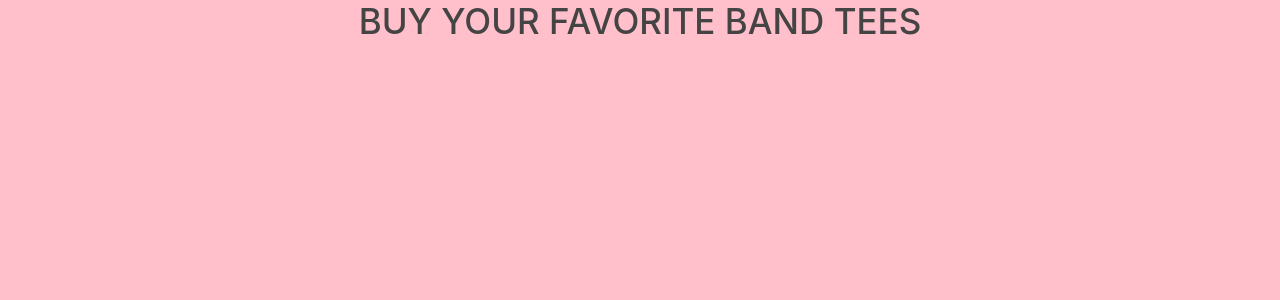
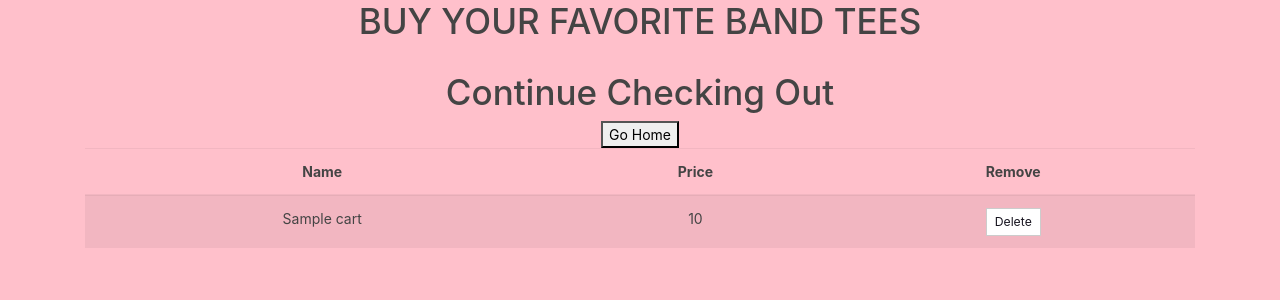
Before and after one commit to KabsaA/contractorProject, a Flask app: page /cart in a window 1280 px wide. Shown: the top 300 px of the page. Run offline with Flask 2, Linux system fonts and the light colour scheme; a database or web service that is not in the repository returns one stand-in record (values such as "Sample title"); some libraries are stand-ins or nearby versions.

Commit message:
fixed layout

```diff
--- a/app.py
+++ b/app.py
@@ -35,9 +35,7 @@ items.insert_many([
     }
 ])
 
-@app.route('/cart')
-def cart():
-    return render_template("cart.html" , title='Cart')
+
 
 @app.route('/')
 def home():
@@ -57,8 +55,8 @@ def item_add():
     title = "add item to cart"
     return render_template('cart.html', title=title, items={})
 
-@app.route('/add', methods=['POST'])
-def add_item():
+@app.route('/cart/<item_id>/adds', methods=['POST'])
+def add_item(item_id):
     '''Submit new item to inventory'''
     item = {
         'name': request.form.get('name'),
@@ -104,9 +102,10 @@ def item_delete(item_id):
     '''Delete item'''
     items.delete_one({'_id': ObjectId(item_id)})
 
+    return redirect(url_for('show_admin'))
 
-@app.route('/cart/<item_id>/', methods=['POST'])
-def add_to_cart():
+@app.route('/cart/<item_id>/add', methods=['POST'])
+def add_to_cart(item_id):
     '''Submit new item to cart'''
     item = {
         'name': request.form.get('name'),
@@ -114,7 +113,7 @@ def add_to_cart():
         'title': request.form.get('title')
     }
 
-    add_item = items.insert_one(item).inserted_id
+    add_item = cart.insert_one(item).inserted_id
     return redirect(url_for('show_cart', add_item=add_item))
 
 @app.route('/cart/<item_id>/delete', methods=['POST'])
--- a/templates/cart.html
+++ b/templates/cart.html
@@ -3,23 +3,29 @@
 
 
 {% block content %}
-<div>
-    {% if num == 0 %}
-        <h2>Nothing in cart</h2>
-    {% endif %}
 
-    {% for item in items %}
-    <div>
-        <h2>{{ item.name }}</h2>
-        <h3>{{ item.description }}</h3>
-        <img src={{ item.content }}>
-        <p>
-            <form method='POST' action='/items/{{ item._id }}'>
-                <input>
-                <button type='submit'>delete item</button>
-            </form>
-        <p>
-    </div>
-    {% endfor %}
-</div>
-{% endblock %}
+<h1>Continue Checking Out</h1>
+<button type='submit'onclick="window.location.href='/'"">Go Home</button>
+
+<table class="table table-striped">
+    <thead>
+        <th scope="col">Name</th>
+        <th scope="col">Price</th>
+        <th scope="col">Remove</th>
+    </thead>
+    <tbody>
+        {% for item in cart  %}
+            <tr>
+                <td>{{ item.name }}</td>
+                <td>{{ item.price }}</td>
+
+                <td><form method='POST' action='/cart/{{ item._id }}/delete'>
+                    <input type='hidden' name='_method' value='DELETE'>
+                    <button class='btn btn-secondary btn-sm' type='submit'>Delete</button>
+                </form></td>
+            </tr>
+        {% endfor %}
+    </tbody>
+</table>
+
+{% endblock content %}
```
Also changed, not shown: templates/home.html (+7 -2 lines), templates/item.html (deleted, +0 -21 lines).
